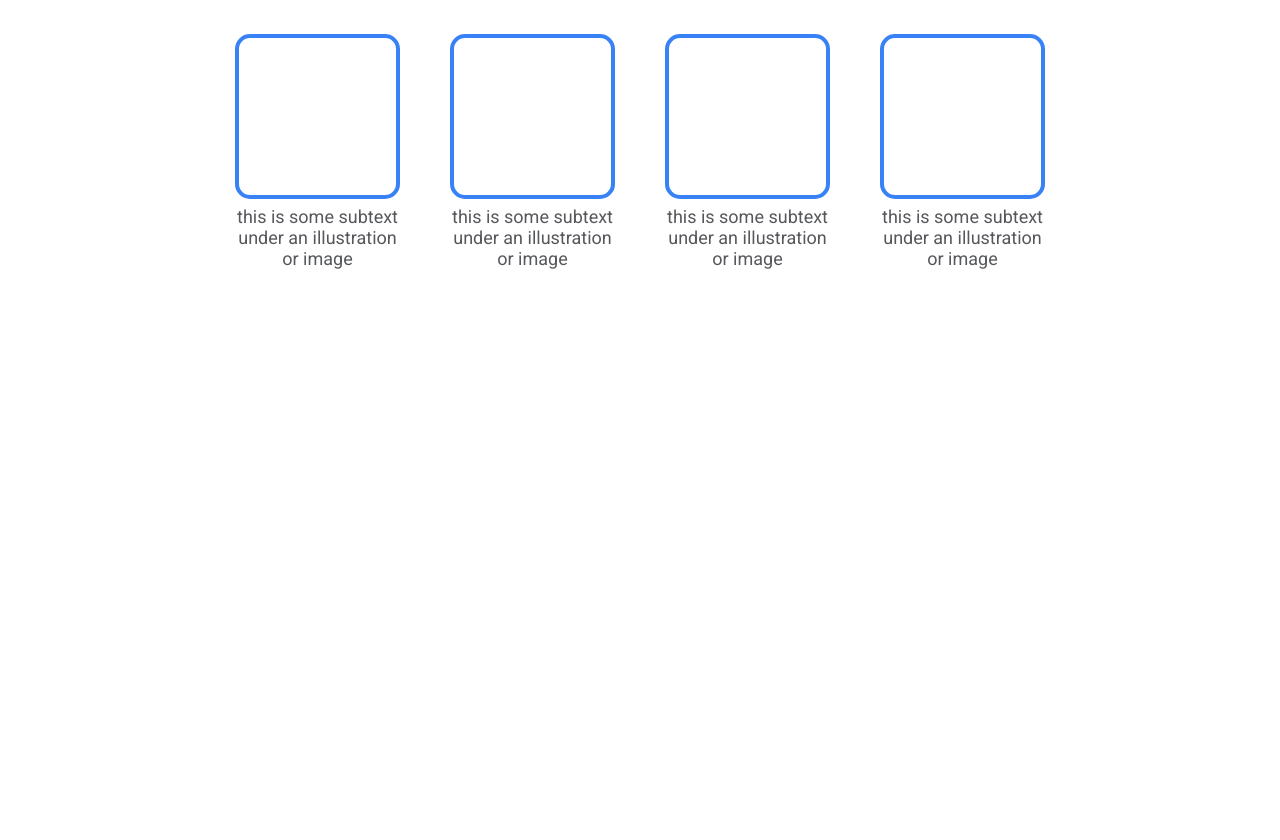
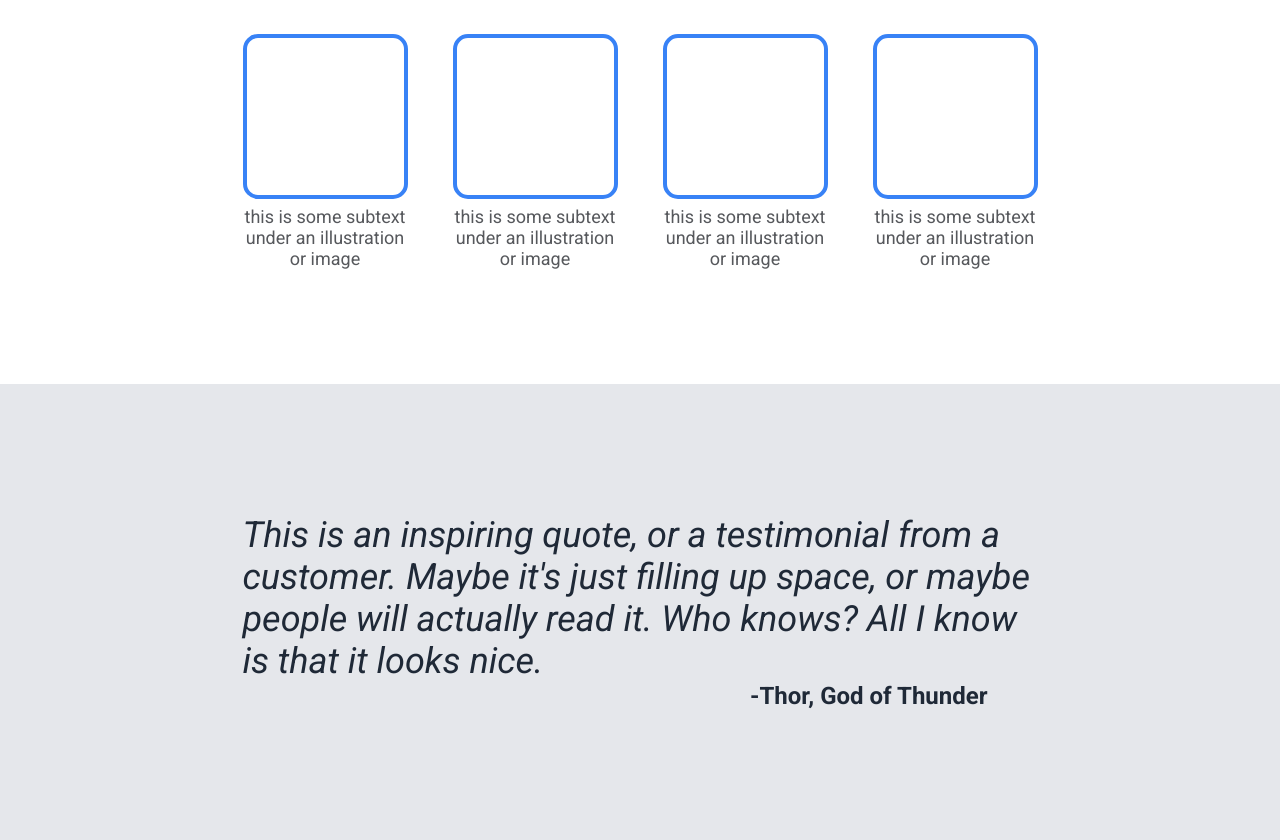
Before and after one commit to JamahlBoykin/odin-landing-page, a plain HTML site: page index.html in a window 1280 px wide. Shown: the part 615-1455 px from the top of the page. Before the commit the page ends 884 px from the top, so only its background shows below. Drawn offline with Linux system fonts and the light colour scheme.

Commit message:
Create and style the quote section

```diff
--- a/index.html
+++ b/index.html
@@ -57,5 +57,14 @@
         </div>
       </div>
     </div>
+
+    <div class="container-4">
+      <div class="section">
+        <p>This is an inspiring quote, or a testimonial from a customer.
+          Maybe it's just filling up space, or maybe people will actually read it.
+          Who knows? All I know is that it looks nice.</p>
+        <strong>-Thor, God of Thunder</strong>
+      </div>
+    </div>
   </body>
 </html>
--- a/styles.css
+++ b/styles.css
@@ -21,6 +21,8 @@ p {
 .section {
     max-width: 1000px;
     margin: 0px auto;
+    padding-left: 10px;
+    padding-right: 10px;
 }
 
 
@@ -65,7 +67,8 @@ p {
 
 .container-2 .section {
     display: flex;
-    padding: 90px 0px;
+    padding-top: 90px;
+    padding-bottom: 90px;
 }
 
 .container-2 .hero-text {
@@ -118,22 +121,21 @@ p {
 
 
 
-.container-3 .section {
-}
-
 .container-3 h1 {
     color: #1F2937;
     font-size: 36px;
     font-weight: 800;
     text-align: center;
-    margin: 50px 0px;
+    padding: 50px 0px;
+    margin: 0;
 }
 
 .container-3 .boxes {
     display: flex;
     justify-content: center;
     flex-wrap: wrap;
-    gap: 50px;
+    gap: 45px;
+    padding-bottom: 115px;
 }
 
 .container-3 .box {
@@ -157,3 +159,32 @@ p {
     color: #56585C;
     font-size: 18px;
 }
+
+
+
+
+.container-4 {
+    background-color: #E5E7EB;
+}
+
+.container-4 .section {
+    display: flex;
+    flex-direction: column;
+    max-width: 795px;
+}
+
+.container-4 p {
+    color: #1F2937;
+    font-size: 36px;
+    font-weight: 300;
+    font-style: italic;
+    padding-top: 130px;
+}
+
+.container-4 strong {
+    color: #1F2937;
+    font-size: 24px;
+    align-self: flex-end;
+    padding-bottom: 130px;
+    margin-right: 50px;
+}
```
